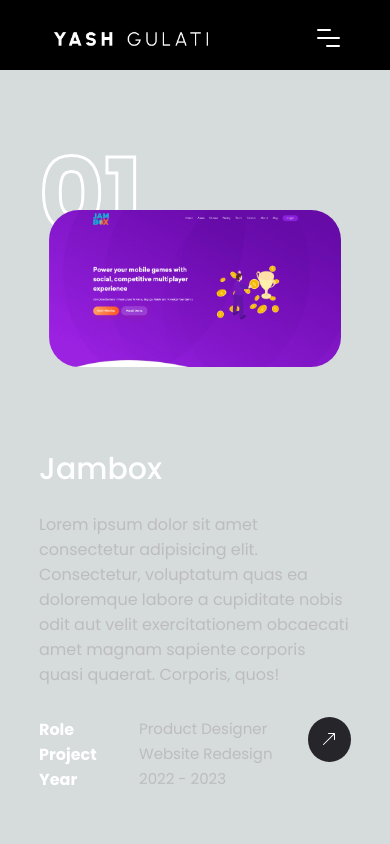
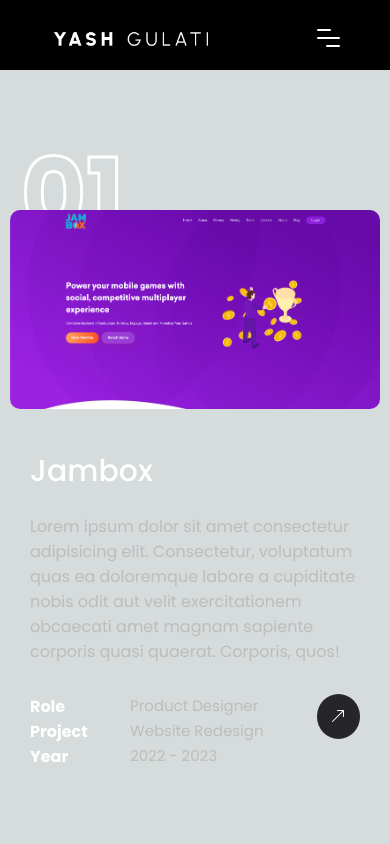
Before and after one commit to iYashgulati/React-Portfolio, a Next.js app: page /work in a window 390 px wide. Shown: the top 844 px of the page. Built offline with nearby package versions, Linux system fonts and the light colour scheme.

Commit message:
Fixed bugs

```diff
--- a/src/app/components/home/index.js
+++ b/src/app/components/home/index.js
@@ -1,7 +1,7 @@
 import styles from './index.module.css'
-const shape014 = '/img/shapes/shape014.png'
-const shape064 = '/img/shapes/shape064.png'
-const Shape107 = '/img/shapes/shape107.png'
+const shape014 = '/img/shapes/Shape014.png'
+const shape064 = '/img/shapes/Shape064.png'
+const Shape107 = '/img/shapes/Shape107.png'
 
 export default function Index() {
     return (
--- a/src/app/components/testimonials/testimonials.module.css
+++ b/src/app/components/testimonials/testimonials.module.css
@@ -219,6 +219,11 @@
 }
 
 @media screen and (max-width: 768px) {
+
+  .signoff {
+    width: 80%;
+  }
+
   #topRightClQn {
     position: absolute;
     top: -40px;
--- a/src/app/components/work/work.module.css
+++ b/src/app/components/work/work.module.css
@@ -287,6 +287,9 @@
 
   @media screen and (max-width: 768px) {
 
+    #workThree {
+      right: 0;
+    }
     .workCardImgTwo {
       position: absolute;
       z-index: -1;
--- a/src/app/work/works.module.css
+++ b/src/app/work/works.module.css
@@ -1,4 +1,8 @@
 #SingleWork{
+  margin-top: 75px;
+}
+
+#SingleWork:nth-child(3){
   margin-top: 120px;
 }
 
@@ -185,26 +189,29 @@
 
 /* Min Width 300px and Max Width 767px */
 
-@media (min-width: 300px) and (max-width: 767px) {
+@media (max-width: 767px) {
+
+  .singleWorkContainer {
+    width: 100vw;
+  }
+
   .workCardImg img {
-    max-width: 100%;
-    width: 100%;
-    min-height: 40%;
-    max-height: 40%;
-    height: 100%;
-    border-radius: 30px;
+    border-radius: 10px;
   }
 
   .workCardContentContainer {
     flex-direction: column;
+    padding-left:30px ;
+    padding-right:30px ;
   }
 
   .singleWorkNumber {
-    margin-bottom: -70px;
+    margin-bottom: -100px;
+    margin-left: 21px;
   }
 
   .singleWorkNumber h1 {
-    font-size: 100px;
+    font-size: 150px;
   }
 
   .workCardImg {
@@ -230,3 +237,19 @@
     padding-left: 0;
   }
 }
+
+@media (max-width: 600px) {
+  .singleWorkNumber h1 {
+    font-size: 100px;
+  }
+
+  .singleWorkNumber {
+    margin-bottom: -70px;
+    margin-left: 21px;
+  }
+
+  .workCardContentContainer {
+    padding-top: 10px;
+    padding-bottom: 0;
+  }
+}
```
Also changed, not shown: src/app/work/projects/projects.module.css (+12 -3 lines).
